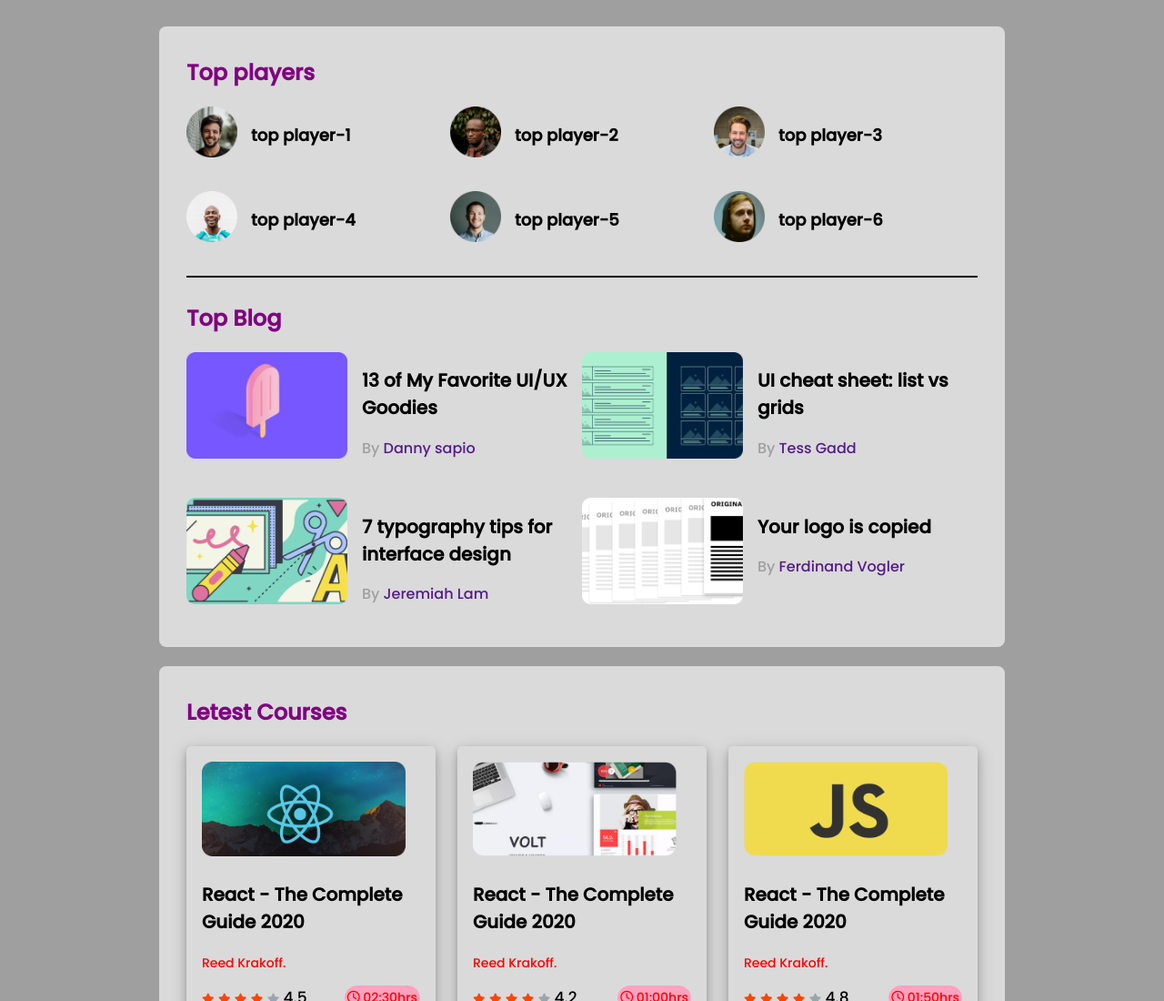
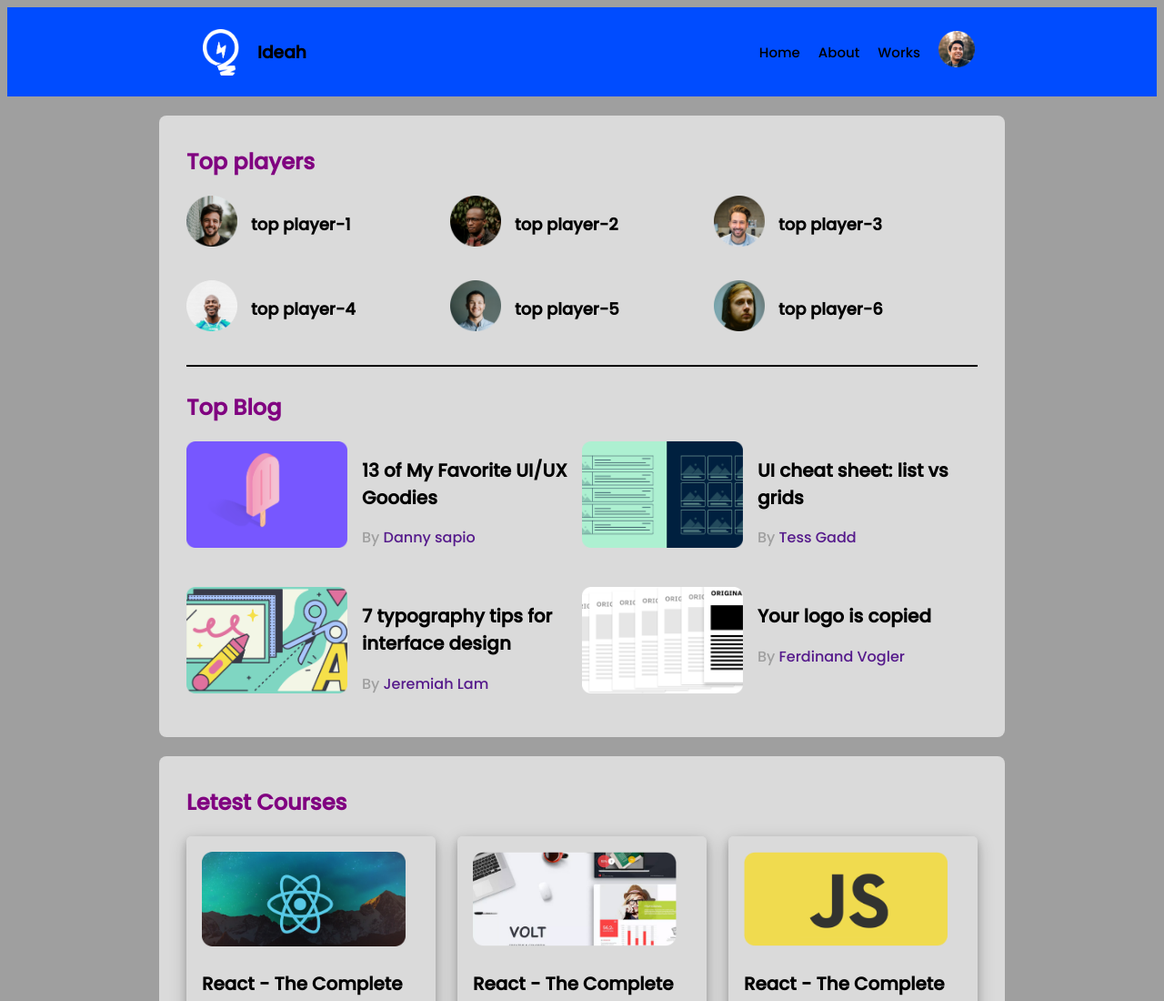
Before and after one commit to alvi-v32/leader-board-css3, a plain HTML site: page index.html in a window 1280 px wide. Shown: the top 1100 px of the page at 91% size. Drawn offline with Linux system fonts and the light colour scheme.

Commit message:
last commit

```diff
--- a/index.html
+++ b/index.html
@@ -13,8 +13,23 @@
 <body>
 
     <!-- header start -->
-<header>
 
+<header >
+    <nav class="heading">
+        <div>
+            <ul class="logo-ideah">
+                <li><img class="logo" src="images/icons/logo.png" alt=""></li>
+                <li><h3 class="ideah">Ideah</h3></li>
+            </ul>
+        </div>
+        <ul class="about-list">
+            <li>Home</li>
+            <li>About</li>
+            <li>Works</li>
+            <li><img class="profile" src="images/icons/profile.png" alt=""></li>
+        </ul>
+
+    </nav>
 </header>
     <!-- header end -->
     <main>
--- a/styles/styles.css
+++ b/styles/styles.css
@@ -24,7 +24,51 @@ main{
     margin-top: 21px;
     border-radius: 8px;
 }
+/* ---------------
+    Head style
+----------------- */
+.heading{
+    width: 100%;
+    background-color: rgb(0, 76, 255);
+}
 
+.logo{
+    width: 40px;
+    height: 51px;
+}
+div> .ideah, .logo{
+    display: flex;
+}
+.profile{
+    width: 40px;
+    height: 40px;
+}
+ul li{
+    list-style: none;
+}
+nav> ul, div> ul{
+    display: flex;
+    align-items: center;
+    gap: 20px;
+}
+.about-list{
+    gap: 20px;
+    margin-right: 200px;
+    font-size: 15px;
+}
+ul{
+    align-items: center;
+}
+
+nav{
+    display: flex;
+    justify-content: space-between;
+}
+.logo-ideah{
+    display: flex;
+    margin-left: 175px;
+    font-size: 16px;
+}
 /*-----------------
  top players style
 ------------------*/
@@ -149,7 +193,7 @@ hr{
  Mobile Device
 --------------*/
 @media only screen and (max-width:688px) {
-    .container{
+    .container, .heading{
         width: 100%;
     }
     .players, .blogs, .courses{
@@ -162,6 +206,17 @@ hr{
     .blog{
         flex-direction: column;
     }
+    .logo-ideah{
+        align-items: start;
+        flex-direction: row;
+    }
+    .about-list{
+        align-items: center;
+        flex-direction: column;
+    }
+    .heading{
+        justify-content: center;
+    }
 
 }
 
@@ -169,10 +224,10 @@ hr{
   tab device
  ------------*/
 @media screen and (min-width:689px) and (max-width:992px) {
-    .container{
+    .container, .heading{
         width: 100%;
     }
-    .players, .courses{
+    .players, .courses, .about-list, .logo-ideah{
         grid-template-columns: repeat(2, 1fr);
     }
 
```
